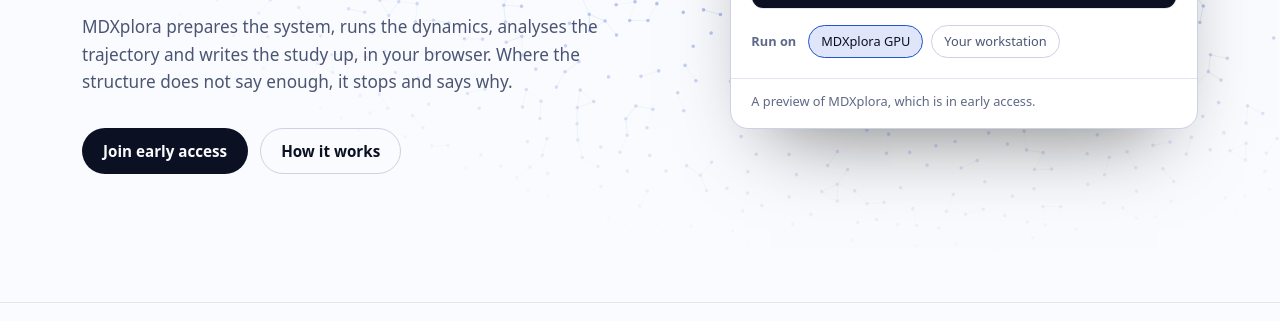
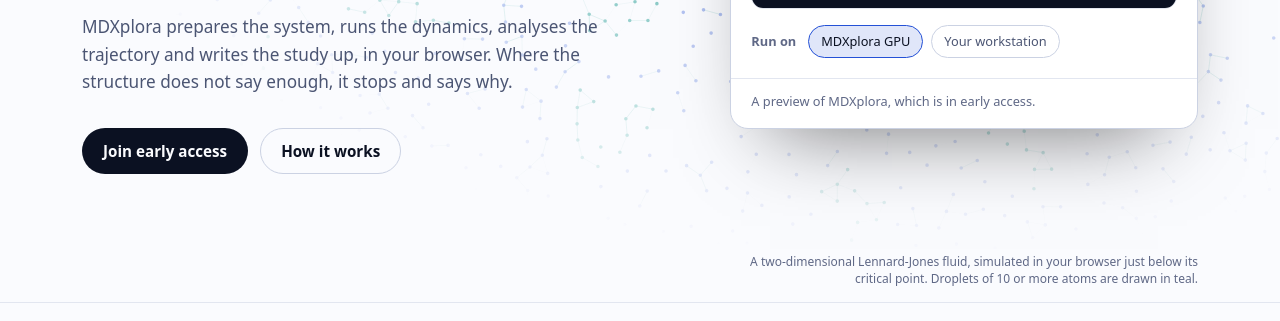
Before and after one commit to MDXplora/mdxplora.com, an Astro site: page / in a window 1280 px wide. Shown: the part 631-952 px from the top of the page. Built offline with nearby package versions, Linux system fonts and the light colour scheme; Astro itself is replaced by a stand-in of ours; no server answers; animation ran at ten frames a second; a web font is replaced by a local one.

Commit message:
Colour the hero fluid's droplets and say what it is
A caption names the simulation, a 2D Lennard-Jones fluid just below its
critical point. Atoms in clusters of 10 or more are drawn as droplets, in
the page and in the link preview images.

```diff
--- a/src/components/ParticleField.astro
+++ b/src/components/ParticleField.astro
@@ -1,15 +1,23 @@
 ---
+import { DROPLET } from '../lib/lj-fluid';
+
 // A small Lennard-Jones fluid (src/lib/lj-fluid.ts), integrated live behind the
-// hero. Held near the critical temperature, it forms clusters that grow and
-// break up. It runs only while on screen, at no more than 60 frames a second,
-// and shows a still picture instead for reduced motion, Save-Data, or a device
-// that cannot keep up.
+// hero. Held just below the critical temperature, it forms droplets that grow
+// and break up; they are drawn in a second colour so nucleation and growth can
+// be seen, and the caption says what it is. It runs only while on screen, at no
+// more than 60 frames a second, and shows a still picture instead for reduced
+// motion, Save-Data, or a device that cannot keep up.
+
+const caption =
+  'A two-dimensional Lennard-Jones fluid, simulated in your browser just below its critical point. ' +
+  `Droplets of ${DROPLET} or more atoms are drawn in teal.`;
 ---
 
 <canvas class="particle-field" aria-hidden="true"></canvas>
+<p class="particle-caption">{caption}</p>
 
 <script>
-  import { BOND, CUTOFF, DENSITY, LJFluid } from '../lib/lj-fluid';
+  import { BOND, CUTOFF, DENSITY, DROPLET, LJFluid } from '../lib/lj-fluid';
 
   type Theme = { particle: string; bond: string };
 
@@ -68,7 +76,7 @@
       ctx!.clearRect(0, 0, fluid.lx * SIGMA_PX, fluid.ly * SIGMA_PX);
       ctx!.lineWidth = 1;
       const bond2 = BOND * BOND;
-      fluid.bonds((i, j, r2) => {
+      const sizes = fluid.bonds((i, j, r2) => {
         const a = Math.min(1, (bond2 - r2) / 0.5) * 0.3;
         ctx!.strokeStyle = `rgba(${theme.bond}, ${a})`;
         ctx!.beginPath();
@@ -76,13 +84,17 @@
         ctx!.lineTo(x[j] * SIGMA_PX, y[j] * SIGMA_PX);
         ctx!.stroke();
       });
-      ctx!.fillStyle = `rgba(${theme.particle}, 0.6)`;
-      ctx!.beginPath();
-      for (let i = 0; i < n; i++) {
-        ctx!.moveTo(x[i] * SIGMA_PX + 1.8, y[i] * SIGMA_PX);
-        ctx!.arc(x[i] * SIGMA_PX, y[i] * SIGMA_PX, 1.8, 0, Math.PI * 2);
+      // Vapour first, then droplets over it.
+      for (const droplet of [false, true]) {
+        ctx!.fillStyle = droplet ? `rgba(${theme.bond}, 0.85)` : `rgba(${theme.particle}, 0.6)`;
+        ctx!.beginPath();
+        for (let i = 0; i < n; i++) {
+          if (sizes[i] >= DROPLET !== droplet) continue;
+          ctx!.moveTo(x[i] * SIGMA_PX + 1.8, y[i] * SIGMA_PX);
+          ctx!.arc(x[i] * SIGMA_PX, y[i] * SIGMA_PX, 1.8, 0, Math.PI * 2);
+        }
+        ctx!.fill();
       }
-      ctx!.fill();
     }
 
     // Keeps each frame within budget: fewer steps per frame first, then a still picture.
@@ -190,4 +202,22 @@
   .particle-field.ready {
     opacity: 0.9;
   }
+  .particle-caption {
+    position: absolute;
+    /* Aligned with the page's content column, not the window's edge. */
+    right: max(var(--gutter), calc((100% - var(--page-max)) / 2 + var(--gutter)));
+    bottom: 0.9rem;
+    max-width: 30rem;
+    margin: 0;
+    font-size: 0.75rem;
+    line-height: 1.45;
+    text-align: right;
+    color: var(--fg-subtle);
+  }
+  @media (max-width: 560px) {
+    .particle-caption {
+      left: var(--gutter);
+      text-align: left;
+    }
+  }
 </style>
--- a/src/lib/lj-fluid.ts
+++ b/src/lib/lj-fluid.ts
@@ -8,9 +8,14 @@
 export const CUTOFF = 2.5;
 /** Neighbours closer than this are drawn joined. */
 export const BOND = 1.25;
-/** Close to the 2D critical point, so clusters form and dissolve. */
+/**
+ * Just below the critical temperature of the 2D fluid truncated at 2.5 sigma
+ * (about 0.46), near its critical density, so droplets nucleate and grow.
+ */
 export const TEMPERATURE = 0.45;
 export const DENSITY = 0.35;
+/** A cluster of at least this many atoms is drawn as a droplet rather than vapour. */
+export const DROPLET = 10;
 
 const DT = 0.004;
 const MAX_FORCE = 80;
@@ -105,16 +110,38 @@ export class LJFluid {
     }
   }
 
-  /** Calls visit(i, j, r2) for every pair closer than BOND that does not cross the periodic edge. */
-  bonds(visit: (i: number, j: number, r2: number) => void) {
-    const { x, y } = this;
+  /**
+   * Calls visit(i, j, r2) for every pair closer than BOND that does not cross
+   * the periodic edge (the pairs worth drawing), and returns, for each atom,
+   * how many atoms are in its cluster: atoms joined by bonds, across the edge
+   * too. One pass over the pairs does both.
+   */
+  bonds(visit: (i: number, j: number, r2: number) => void = () => {}): Int32Array {
+    const { n, x, y } = this;
     const bond2 = BOND * BOND;
+    const parent = new Int32Array(n);
+    for (let i = 0; i < n; i++) parent[i] = i;
+    const root = (i: number) => {
+      while (parent[i] !== i) {
+        parent[i] = parent[parent[i]];
+        i = parent[i];
+      }
+      return i;
+    };
     this.bin();
     this.pairs((i, j, _dx, _dy, r2) => {
       if (r2 > bond2) return;
+      const a = root(i);
+      const b = root(j);
+      if (a !== b) parent[a] = b;
       if (Math.abs(x[i] - x[j]) > BOND || Math.abs(y[i] - y[j]) > BOND) return;
       visit(i, j, r2);
     });
+    const count = new Int32Array(n);
+    for (let i = 0; i < n; i++) count[root(i)]++;
+    const size = new Int32Array(n);
+    for (let i = 0; i < n; i++) size[i] = count[root(i)];
+    return size;
   }
 
   private removeDrift() {
```
Also changed, not shown: src/lib/card-image.ts (+9 -5 lines), tests/site.spec.ts (+6 -0 lines).
